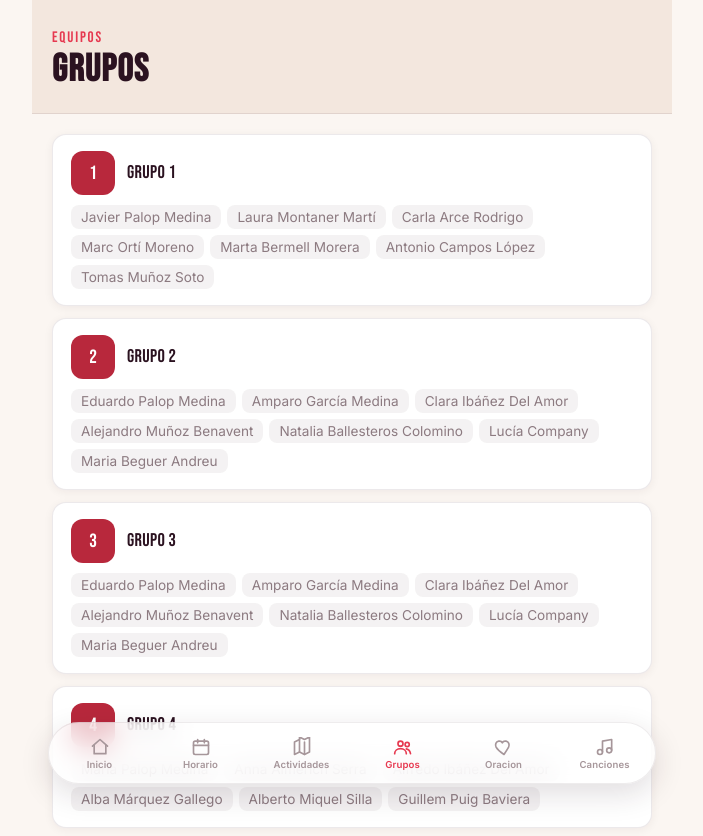
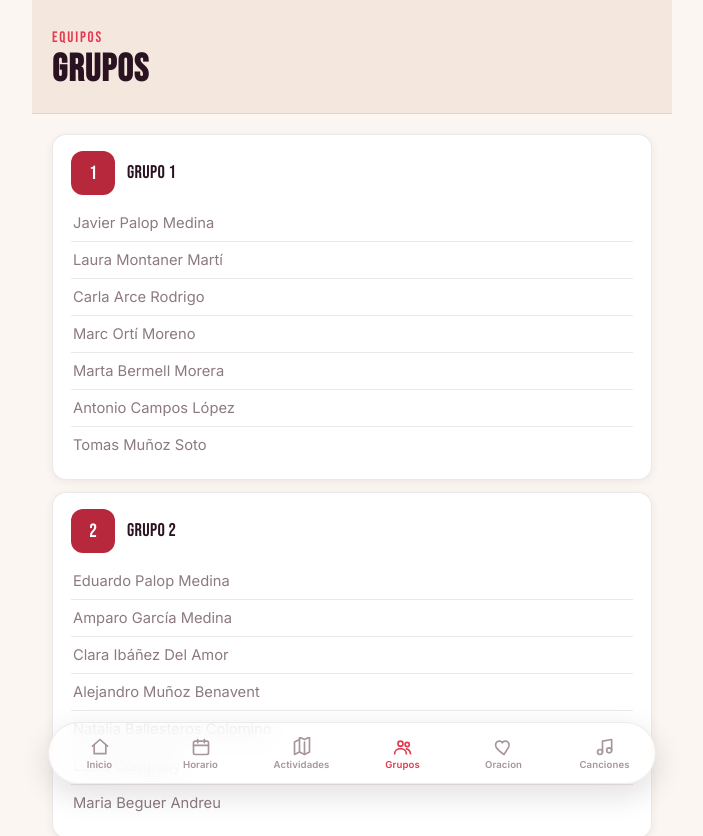
Before and after one commit to Pablopalmed/campamento-jovenes-2026, a React (Vite) app: page /#/grupos in a window 1280 px wide. Shown: the top 836 px of the page, without its empty margins (288-991 px from the left). Built offline with nearby package versions, Linux system fonts and the light colour scheme.

Commit message:
Update index.css

```diff
--- a/src/index.css
+++ b/src/index.css
@@ -236,16 +236,18 @@ p {
   padding: 0;
   list-style: none;
   display: flex;
-  flex-wrap: wrap;
-  gap: 6px;
+  flex-direction: column;
 }
 
 .lista-integrantes li {
-  background: rgba(43, 18, 32, 0.05);
-  border-radius: 8px;
-  padding: 4px 10px;
-  font-size: 0.85rem;
+  padding: 9px 2px;
+  font-size: 0.92rem;
   color: var(--color-cream-dim);
+  border-bottom: 1px solid var(--color-border);
+}
+
+.lista-integrantes li:last-child {
+  border-bottom: none;
 }
 
 .tabs-oracion {
```
